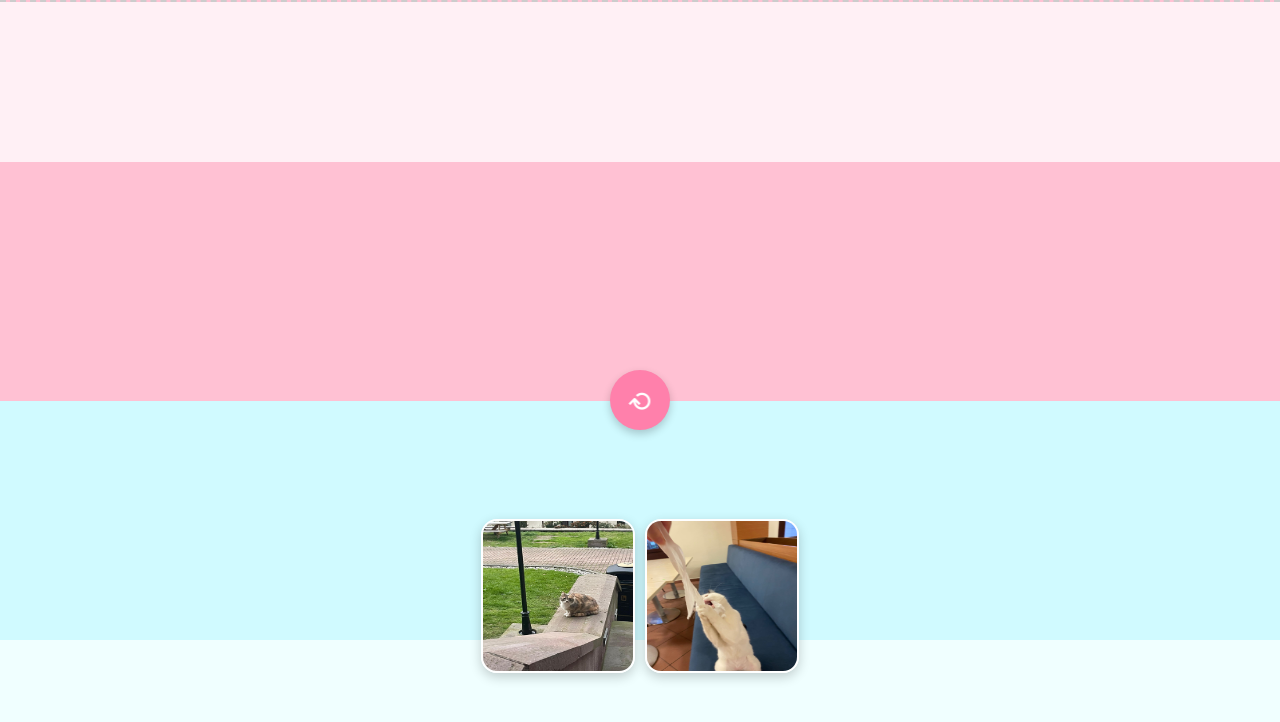
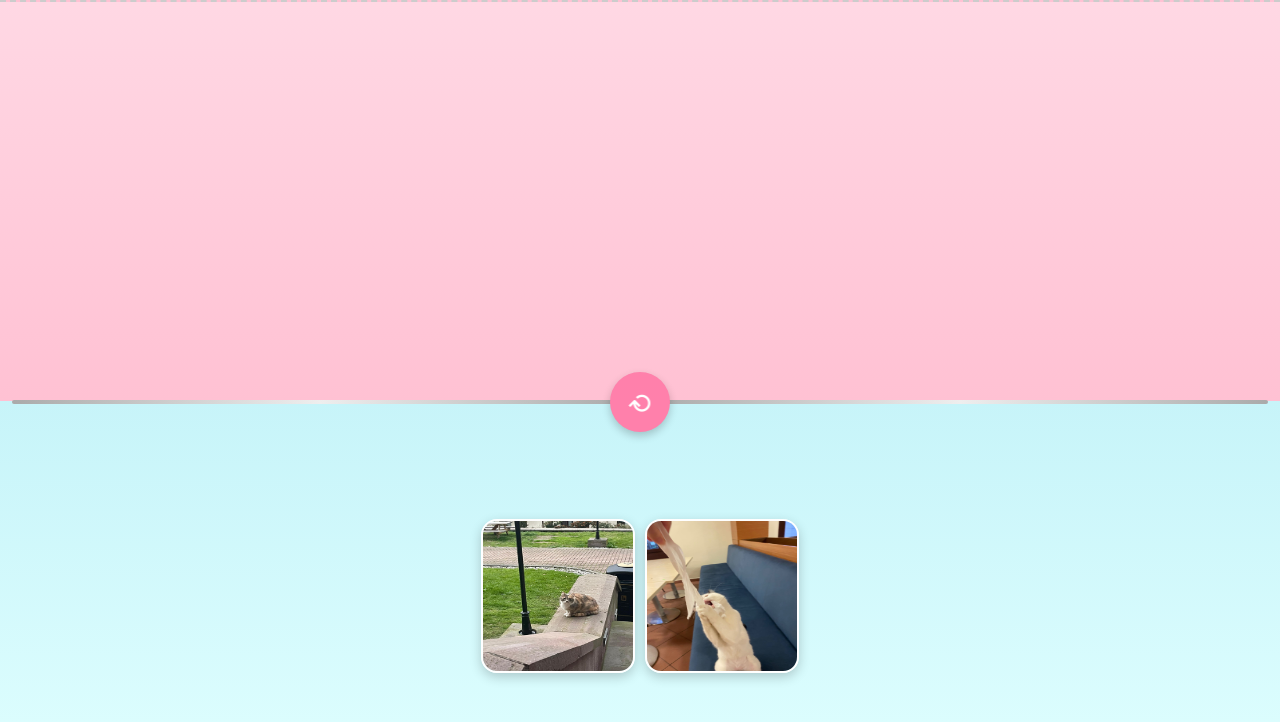
Before and after one commit to KesenBaris/kartlar, a plain HTML site: page index.html in a window 1280 px wide. Drawn offline with Linux system fonts and the light colour scheme.

Commit message:
ilk yükleme

```diff
--- a/index.html
+++ b/index.html
@@ -21,11 +21,13 @@
     </div>
   </div>
 
+<div id="center-line">
+  <div class="line"></div>
   <button id="next-turn">
-
-  <span class="arrow">⟳</span>
-</button>
-
+    <span class="arrow">⟳</span>
+  </button>
+  <div class="line"></div>
+</div>
 
   <script src="script.js"></script>
 </body>
--- a/style.css
+++ b/style.css
@@ -27,13 +27,13 @@ body {
 #top-section {
   transform: rotate(180deg);
   border-bottom: 2px dashed #ccc;
-  background: linear-gradient(to bottom, #ffc1d3 0%, #ffc1d3 60%, #fff0f5 60%, #fff0f5 100%);
+  background: linear-gradient(to bottom, #ffc1d3, #ffd8e4);
 }
 
+#bottom-section {
+  background: linear-gradient(to bottom, #c7f4f9, #e0ffff);
+}
 
-#bottom-section {
-  background: linear-gradient(to bottom, #d0faff 0%, #d0faff 60%, #f0ffff 60%, #f0ffff 100%);
-}
 
 
 
@@ -103,15 +103,20 @@ body {
   display: flex;
   align-items: center;
   justify-content: center;
-  z-index: 2;
+  z-index: 3; /* Butondan da yukarıda */
+  pointer-events: none; /* Tıklamayı engellemez */
 }
 
 #center-line .line {
   flex: 1;
-  height: 2px;
-  background: linear-gradient(to right, #ccc, #eee, #ccc);
-  margin: 0 10px;
+  height: 4px;
+  background: linear-gradient(to right, #aaa, #eee, #aaa);
+  margin: 0 12px;
+  border-radius: 2px;
 }
+
+
+
 
 
 .arrow {
```
